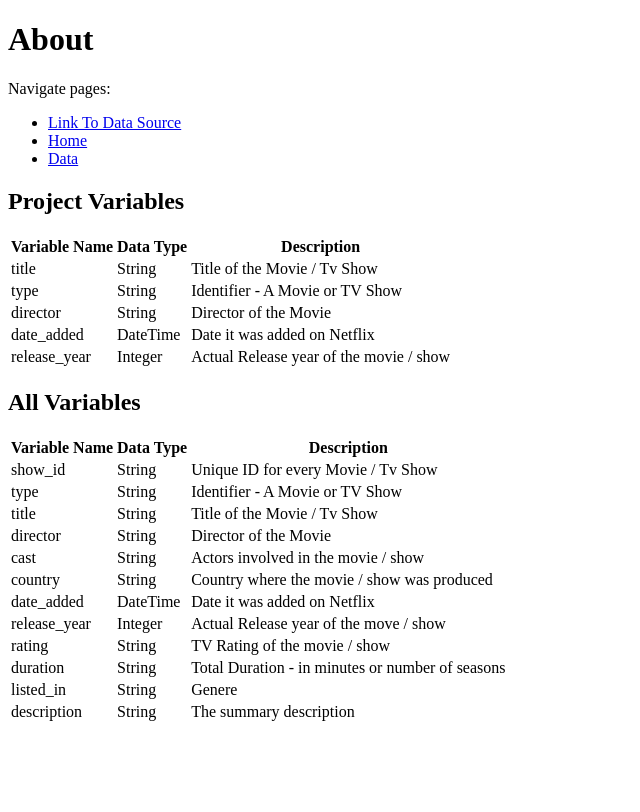
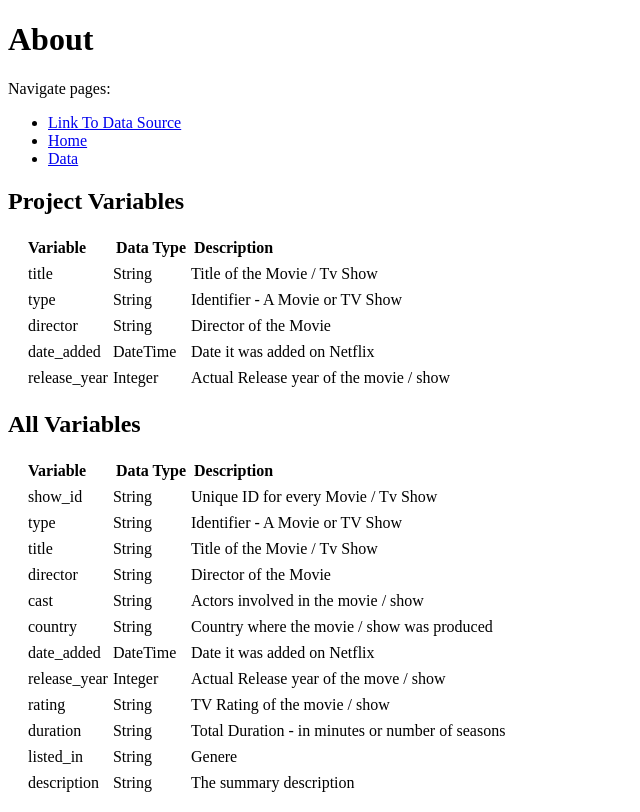
Before and after one commit to arvin-jt/DAB111_project_Group_2, a Flask app: page /about in a window 1280 px wide. Shown: the whole page, without its empty margins (0-640 px from the left). Before the commit the page ends 721 px from the top, so only its background shows below. Run offline with Flask 3, Linux system fonts and the light colour scheme.

Commit message:
table styling

```diff
--- /dev/null
+++ b/main/static/style.css
@@ -0,0 +1,18 @@
+.table{
+    border-spacing: 0;
+    margin: 1rem;
+    background-color: white;
+}
+
+.table__row{
+    background-color: white;
+}
+
+.table__header {
+    text-align: left;
+}
+
+.table__cell {
+    padding: 4px;
+    border-spacing: 5px;
+}
--- a/main/templates/about.html
+++ b/main/templates/about.html
@@ -1,8 +1,10 @@
 <!DOCTYPE html>
 <html>
     <head>
+        <meta charset="UTF-8" />
+        <meta name="viewport" content="width=device-width, initial-scale=1.0" />
         <title>About</title>
-
+        <link rel="stylesheet" href="/static/style.css" />
     </head>
     <body>
         <h1>About</h1>
@@ -13,37 +15,37 @@
             <li><a href="{{ url_for('data') }}">Data</a></li>
         </ul>
         <h2>Project Variables </h2>
-        <table>
-            <thead>
-                <tr><th>Variable Name</th><th>Data Type</th><th>Description</th></tr>
-            </thead>
-            <tbody>
-            <tr><td>title</td><td>String</td><td>Title of the Movie / Tv Show</td></tr>
-            <tr><td>type</td><td>String</td><td>Identifier - A Movie or TV Show</td></tr>
-            <tr><td>director</td><td>String</td><td>Director of the Movie</td></tr>
-            <tr><td>date_added</td><td>DateTime</td><td>Date it was added on Netflix</td></tr>
-            <tr><td>release_year</td><td>Integer</td><td>Actual Release year of the movie / show</td></tr>
-            </tbody>
+        <table class="table">
+        <tr class="table__header">
+            <th class="table__cell">Variable</th>
+            <th class="table__cell">Data Type</th>
+            <th class="table__cell">Description</th>
+        </tr>
+            <tr class="table__row"></tr><td class="table__cell">title</td><td>String</td><td>Title of the Movie / Tv Show</td></tr>
+            <tr class="table__row"></tr><td class="table__cell">type</td><td>String</td><td>Identifier - A Movie or TV Show</td></tr>
+            <tr class="table__row"></tr><td class="table__cell">director</td><td>String</td><td>Director of the Movie</td></tr>
+            <tr class="table__row"></tr><td class="table__cell">date_added</td><td>DateTime</td><td>Date it was added on Netflix</td></tr>
+            <tr class="table__row"></tr><td class="table__cell">release_year</td><td>Integer</td><td>Actual Release year of the movie / show</td></tr>
         </table>
         <h2>All Variables</h2>
-        <table>
-            <thead>
-                <tr><th>Variable Name</th><th>Data Type</th><th>Description</th></tr>
-            </thead>
-            <tbody>
-                <tr><td>show_id</td><td>String</td><td>Unique ID for every Movie / Tv Show</td></tr>
-                <tr><td>type</td><td>String</td><td>Identifier - A Movie or TV Show</td></tr>
-                <tr><td>title</td><td>String</td><td>Title of the Movie / Tv Show</td></tr>
-                <tr><td>director</td><td>String</td><td>Director of the Movie</td></tr>
-                <tr><td>cast</td><td>String</td><td>Actors involved in the movie / show</td></tr>
-                <tr><td>country</td><td>String</td><td>Country where the movie / show was produced</td></tr>
-                <tr><td>date_added</td><td>DateTime</td><td>Date it was added on Netflix</td></tr>
-                <tr><td>release_year</td><td>Integer</td><td>Actual Release year of the move / show</td></tr>
-                <tr><td>rating</td><td>String</td><td>TV Rating of the movie / show</td></tr>
-                <tr><td>duration</td><td>String</td><td>Total Duration - in minutes or number of seasons</td></tr>
-                <tr><td>listed_in</td><td>String</td><td>Genere</td></tr>
-                <tr><td>description</td><td>String</td><td>The summary description</td></tr>
-            </tbody>
+        <table class="table">
+            <tr class="table__header">
+                <th class="table__cell">Variable</th>
+                <th class="table__cell">Data Type</th>
+                <th class="table__cell">Description</th>
+            </tr>
+                <tr class="table__row"></tr><td class="table__cell">show_id</td><td>String</td><td>Unique ID for every Movie / Tv Show</td></tr>
+                <tr class="table__row"></tr><td class="table__cell">type</td><td>String</td><td>Identifier - A Movie or TV Show</td></tr>
+                <tr class="table__row"></tr><td class="table__cell">title</td><td>String</td><td>Title of the Movie / Tv Show</td></tr>
+                <tr class="table__row"></tr><td class="table__cell">director</td><td>String</td><td>Director of the Movie</td></tr>
+                <tr class="table__row"></tr><td class="table__cell">cast</td><td>String</td><td>Actors involved in the movie / show</td></tr>
+                <tr class="table__row"></tr><td class="table__cell">country</td><td>String</td><td>Country where the movie / show was produced</td></tr>
+                <tr class="table__row"></tr><td class="table__cell">date_added</td><td>DateTime</td><td>Date it was added on Netflix</td></tr>
+                <tr class="table__row"></tr><td class="table__cell">release_year</td><td>Integer</td><td>Actual Release year of the move / show</td></tr>
+                <tr class="table__row"></tr><td class="table__cell">rating</td><td>String</td><td>TV Rating of the movie / show</td></tr>
+                <tr class="table__row"></tr><td class="table__cell">duration</td><td>String</td><td>Total Duration - in minutes or number of seasons</td></tr>
+                <tr class="table__row"></tr><td class="table__cell">listed_in</td><td>String</td><td>Genere</td></tr>
+                <tr class="table__row"></tr><td class="table__cell">description</td><td>String</td><td>The summary description</td></tr>
         </table>
     </body>
 </html>
```
Also changed, not shown: main/templates/data.html (+21 -10 lines).
